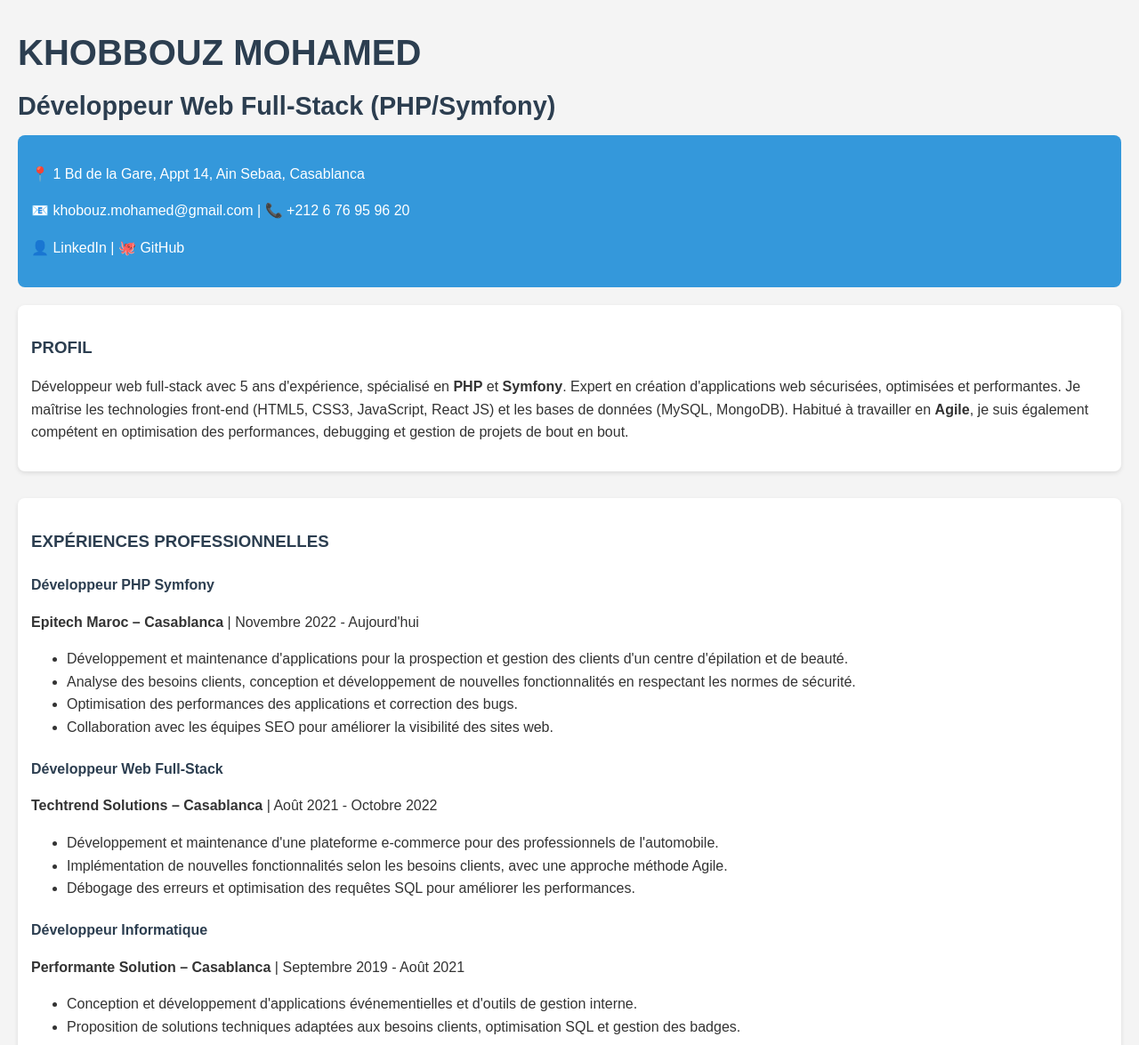
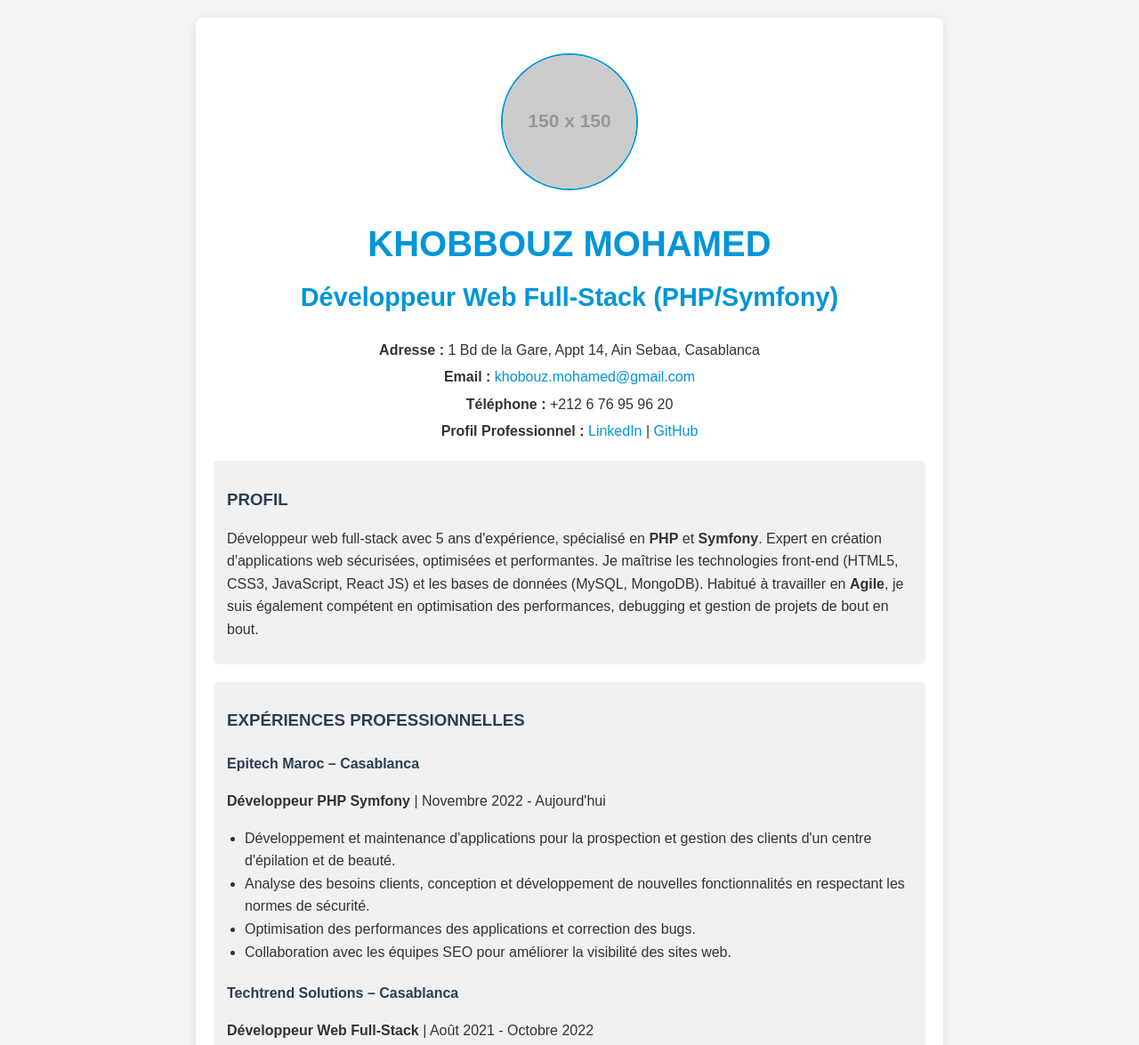
Before and after one commit to KhobouzDev/cv, a plain HTML site: page index.html in a window 1280 px wide. Shown: the top 1175 px of the page at 89% size. Drawn offline with Linux system fonts and the light colour scheme; placeholder pictures from the web are drawn by us.

Commit message:
Update index.html

```diff
--- a/index.html
+++ b/index.html
@@ -3,64 +3,128 @@
 <head>
     <meta charset="UTF-8">
     <meta name="viewport" content="width=device-width, initial-scale=1.0">
+    <meta name="description" content="CV de Mohamed Khobouz, Développeur Web Full-Stack (PHP/Symfony) avec 5 ans d'expérience. Compétences en création d'applications web sécurisées, optimisées et performantes.">
     <title>CV de Mohamed Khobouz</title>
     <link rel="stylesheet" href="https://cdnjs.cloudflare.com/ajax/libs/font-awesome/6.0.0-beta3/css/all.min.css">
     <style>
         body {
             font-family: 'Arial', sans-serif;
             line-height: 1.6;
-            margin: 20px;
+            margin: 0;
+            padding: 0;
             background-color: #f4f4f4;
             color: #333;
         }
-        h1, h2, h3, h4 {
-            color: #2c3e50;
-            margin-bottom: 10px;
+        .container {
+            max-width: 800px;
+            margin: 20px auto;
+            padding: 20px;
+            background: #fff;
+            border-radius: 8px;
+            box-shadow: 0 2px 10px rgba(0, 0, 0, 0.1);
+        }
+        header {
+            text-align: center;
+            margin-bottom: 20px;
         }
         h1 {
             font-size: 2.5em;
-            margin-bottom: 0;
+            margin: 0;
+            color: #0095D9; /* Bleu Photoshop */
         }
         h2 {
             font-size: 1.8em;
             margin-top: 5px;
+            color: #0095D5; /* Rose Photoshop */
         }
         .contact-info {
             margin-bottom: 20px;
-            background: #3498db;
-            color: #fff;
-            padding: 15px;
-            border-radius: 8px;
+            text-align: center;
+        }
+        .contact-info p {
+            margin: 5px 0;
+        }
+        .contact-info a {
+            color: #0095D9;
+            text-decoration: none;
+            transition: color 0.3s;
+        }
+        .contact-info a:hover {
+            color: #007BB8; /* Couleur sombre au survol */
         }
         .section {
-            margin-bottom: 30px;
-            padding: 15px;
-            background: #fff;
-            border-radius: 8px;
-            box-shadow: 0 2px 5px rgba(0, 0, 0, 0.1);
+            margin-bottom: 20px;
+            padding: 10px 15px; /* Padding ajouté pour les sections */
+            border-radius: 5px;
+            background-color: #eff1f3; /* Couleur de fond des sections */
         }
-        .skills ul {
-            list-style-type: none;
-            padding: 0;
+        h3, h4 {
+            color: #2c3e50;
+            margin-bottom: 10px;
         }
-        .skills li {
-            margin-bottom: 5px;
+        ul {
+            padding-left: 20px;
+        }
+        .profile-image {
+            border-radius: 50%;
+            width: 150px;
+            height: 150px;
+            object-fit: cover;
+            margin: 20px auto;
+            border: 2px solid #0095D9;
+            transition: transform 0.3s;
+        }
+        .profile-image:hover {
+            transform: scale(1.05);
         }
         footer {
             text-align: center;
-            margin-top: 30px;
+            margin-top: 20px;
             font-size: 0.9em;
+        }
+        /* Responsive styles */
+        @media (max-width: 768px) {
+            .container {
+                margin: 10px;
+                padding: 10px;
+            }
+            h1 {
+                font-size: 2em;
+            }
+            h2 {
+                font-size: 1.5em;
+            }
+        }
+        @media (max-width: 480px) {
+            h1 {
+                font-size: 1.8em;
+            }
+            h2 {
+                font-size: 1.3em;
+            }
+            h3 {
+                font-size: 1.2em;
+            }
+            .contact-info {
+                font-size: 0.9em;
+            }
         }
     </style>
 </head>
 <body>
 
+    <div class="container">
+        <header>
+            <img src="https://via.placeholder.com/150" alt="Photo de Mohamed Khobouz" class="profile-image">
             <h1>KHOBBOUZ MOHAMED</h1>
             <h2>Développeur Web Full-Stack (PHP/Symfony)</h2>
+        </header>
+
         <div class="contact-info">
-        <p>📍 1 Bd de la Gare, Appt 14, Ain Sebaa, Casablanca</p>
-        <p>📧 <a href="mailto:khobouz.mohamed@gmail.com" style="color: #fff; text-decoration: none;">khobouz.mohamed@gmail.com</a> | 📞 +212 6 76 95 96 20</p>
-        <p>👤 <a href="#" style="color: #fff; text-decoration: none;">LinkedIn</a> | 🐙 <a href="#" style="color: #fff; text-decoration: none;">GitHub</a></p>
+            <p><strong>Adresse :</strong> 1 Bd de la Gare, Appt 14, Ain Sebaa, Casablanca</p>
+            <p><strong>Email :</strong> <a href="mailto:khobouz.mohamed@gmail.com">khobouz.mohamed@gmail.com</a></p>
+            <p><strong>Téléphone :</strong> +212 6 76 95 96 20</p>
+            <p><strong>Profil Professionnel :</strong> <a href="#">LinkedIn</a> | <a href="#">GitHub</a></p>
         </div>
 
         <div class="section">
@@ -68,10 +132,10 @@
             <p>Développeur web full-stack avec 5 ans d'expérience, spécialisé en <strong>PHP</strong> et <strong>Symfony</strong>. Expert en création d'applications web sécurisées, optimisées et performantes. Je maîtrise les technologies front-end (HTML5, CSS3, JavaScript, React JS) et les bases de données (MySQL, MongoDB). Habitué à travailler en <strong>Agile</strong>, je suis également compétent en optimisation des performances, debugging et gestion de projets de bout en bout.</p>
         </div>
 
-    <div class="section">
+        <div class="section experiences">
             <h3>EXPÉRIENCES PROFESSIONNELLES</h3>
-        <h4>Développeur PHP Symfony</h4>
-        <p><strong>Epitech Maroc – Casablanca</strong> | Novembre 2022 - Aujourd'hui</p>
+            <h4>Epitech Maroc – Casablanca</h4>
+            <p><strong>Développeur PHP Symfony</strong> | Novembre 2022 - Aujourd'hui</p>
             <ul>
                 <li>Développement et maintenance d'applications pour la prospection et gestion des clients d'un centre d'épilation et de beauté.</li>
                 <li>Analyse des besoins clients, conception et développement de nouvelles fonctionnalités en respectant les normes de sécurité.</li>
@@ -79,16 +143,16 @@
                 <li>Collaboration avec les équipes SEO pour améliorer la visibilité des sites web.</li>
             </ul>
 
-        <h4>Développeur Web Full-Stack</h4>
-        <p><strong>Techtrend Solutions – Casablanca</strong> | Août 2021 - Octobre 2022</p>
+            <h4>Techtrend Solutions – Casablanca</h4>
+            <p><strong>Développeur Web Full-Stack</strong> | Août 2021 - Octobre 2022</p>
             <ul>
                 <li>Développement et maintenance d'une plateforme e-commerce pour des professionnels de l'automobile.</li>
                 <li>Implémentation de nouvelles fonctionnalités selon les besoins clients, avec une approche méthode Agile.</li>
                 <li>Débogage des erreurs et optimisation des requêtes SQL pour améliorer les performances.</li>
             </ul>
 
-        <h4>Développeur Informatique</h4>
-        <p><strong>Performante Solution – Casablanca</strong> | Septembre 2019 - Août 2021</p>
+            <h4>Performante Solution – Casablanca</h4>
+            <p><strong>Développeur Informatique</strong> | Septembre 2019 - Août 2021</p>
             <ul>
                 <li>Conception et développement d'applications événementielles et d'outils de gestion interne.</li>
                 <li>Proposition de solutions techniques adaptées aux besoins clients, optimisation SQL et gestion des badges.</li>
@@ -108,22 +172,22 @@
             </ul>
         </div>
 
-    <div class="section">
+        <div class="section education">
             <h3>ÉDUCATION</h3>
-        <h4>Licence Professionnelle Universitaire</h4>
-        <p><strong>Epitech Maroc – Settat</strong> | 2019 - 2020</p>
+            <h4>Epitech Maroc – Settat</h4>
+            <p><strong>Licence Professionnelle Universitaire</strong> | 2019 - 2020</p>
             <p>Ingénierie de conception et développement d'applications</p>
 
-        <h4>Diplôme de Technicien Spécialisé</h4>
-        <p><strong>Institut Spécialisé Appliqué de Gestion – Meknès</strong> | 2017 - 2019</p>
+            <h4>Institut Spécialisé Appliqué de Gestion – Meknès</h4>
+            <p><strong>Diplôme de Technicien Spécialisé</strong> | 2017 - 2019</p>
             <p>Développement Informatique</p>
 
-        <h4>Baccalauréat Scientifique</h4>
-        <p><strong>Lycée Soud Ali El Makhzani – Meknès</strong> | 2016 - 2017</p>
+            <h4>Lycée Soud Ali El Makhzani – Meknès</h4>
+            <p><strong>Baccalauréat Scientifique</strong> | 2016 - 2017</p>
             <p>Option Physique-Chimie</p>
         </div>
 
-    <div class="section">
+        <div class="section languages">
             <h3>LANGUES</h3>
             <ul>
                 <li><strong>Arabe :</strong> Langue maternelle.</li>
@@ -135,6 +199,7 @@
         <footer>
             <p>© 2024 Mohamed Khobouz</p>
         </footer>
+    </div>
 
 </body>
 </html>
```
Lines whose indentation alone changed are shown as unchanged.
